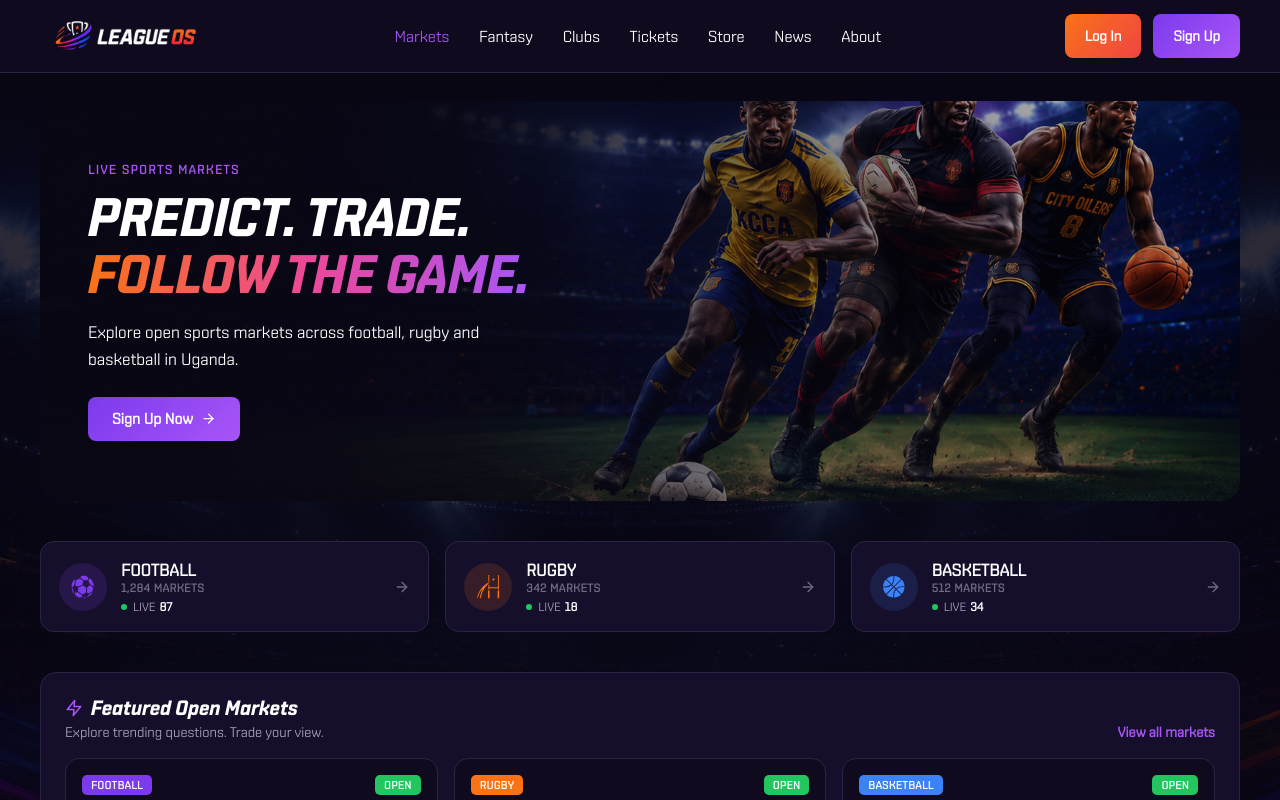
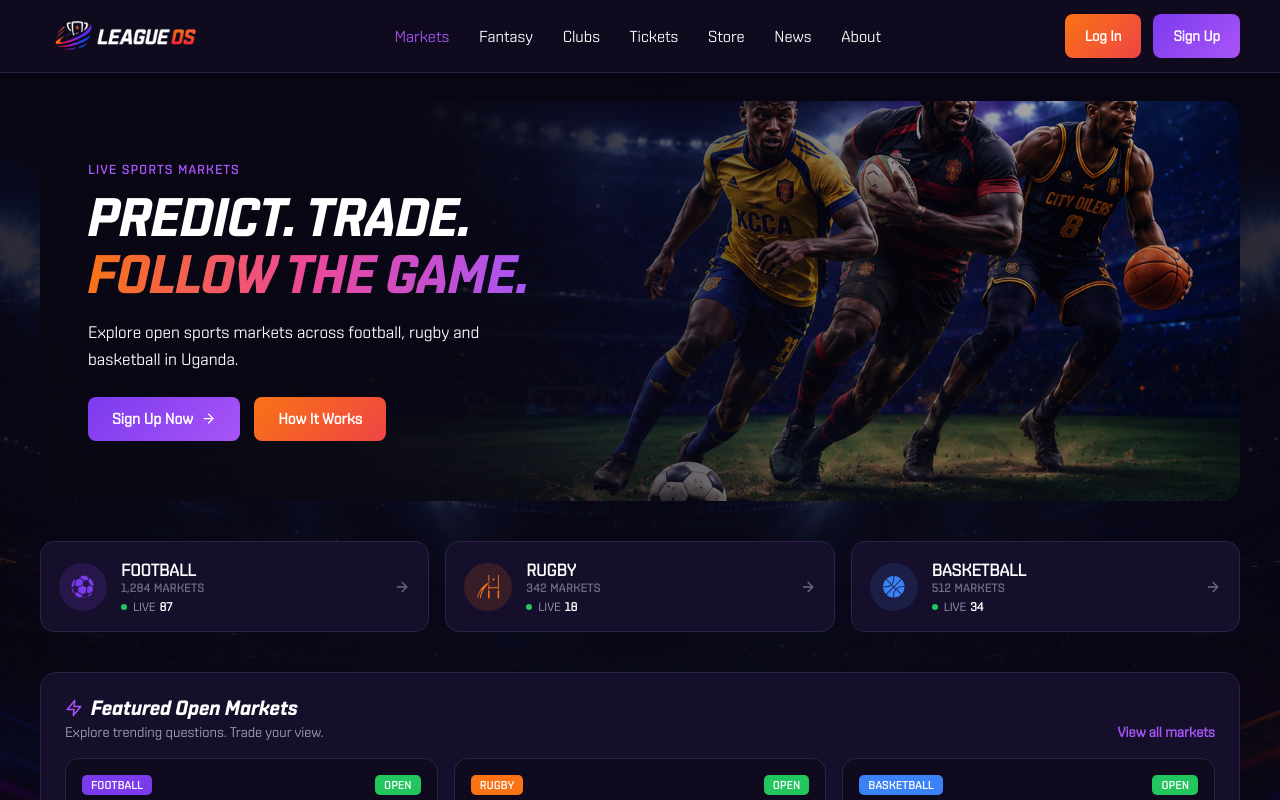
Before and after one commit to LEAGUE-OS-NEW/leagueos_frontend, a React (Vite) app: page /markets in a window 1280 px wide. Shown: the top 800 px of the page. Built offline with nearby package versions, Linux system fonts and the light colour scheme.

Commit message:
feat: add How It Works button beside Sign Up Now on markets hero

```diff
--- a/src/pages/markets/Markets.css
+++ b/src/pages/markets/Markets.css
@@ -114,13 +114,18 @@
   line-height: 1.6;
 }
 
+.markets-hero-actions {
+  display: flex;
+  flex-wrap: wrap;
+  gap: 14px;
+}
+
 .markets-cta {
   display: inline-flex;
   align-items: center;
   gap: 8px;
   padding: 13px 24px;
   border-radius: 8px;
-  background: var(--gradient-primary);
   color: #ffffff;
   font-weight: 700;
   font-size: 0.95rem;
@@ -128,6 +133,14 @@
   cursor: pointer;
   min-height: 44px;
   transition: transform 0.15s ease, filter 0.2s ease;
+}
+
+.markets-cta--primary {
+  background: var(--gradient-primary);
+}
+
+.markets-cta--accent {
+  background: var(--gradient-accent);
 }
 
 .markets-cta:hover {
--- a/src/pages/markets/Markets.tsx
+++ b/src/pages/markets/Markets.tsx
@@ -341,10 +341,15 @@ function Markets() {
             <p className="markets-subtext">
               Explore open sports markets across football, rugby and basketball in Uganda.
             </p>
-            <Link to="/signup" className="markets-cta">
-              Sign Up Now
-              <FiArrowRight />
-            </Link>
+            <div className="markets-hero-actions">
+              <Link to="/signup" className="markets-cta markets-cta--primary">
+                Sign Up Now
+                <FiArrowRight />
+              </Link>
+              <a href="#how-markets-work" className="markets-cta markets-cta--accent">
+                How It Works
+              </a>
+            </div>
           </div>
         </section>
 
```
